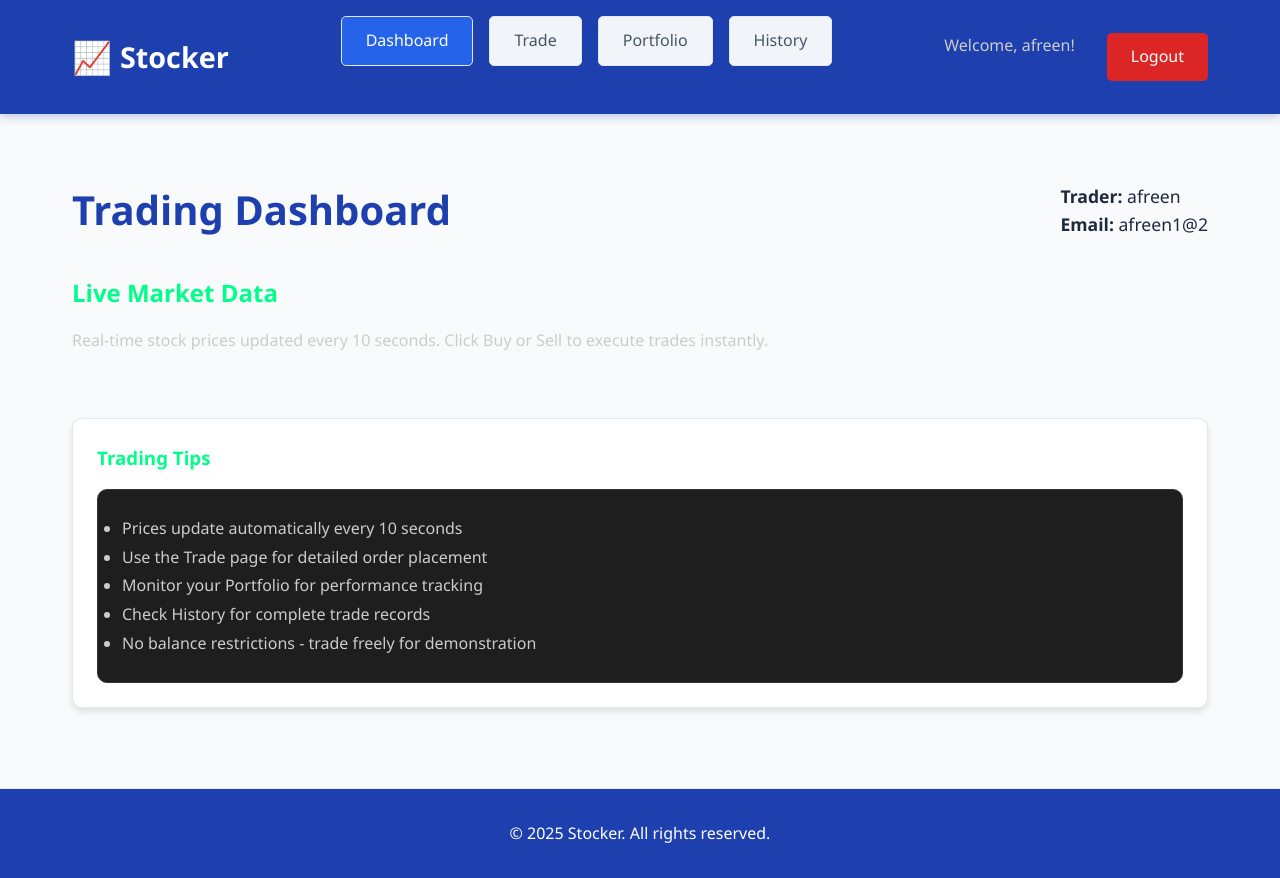
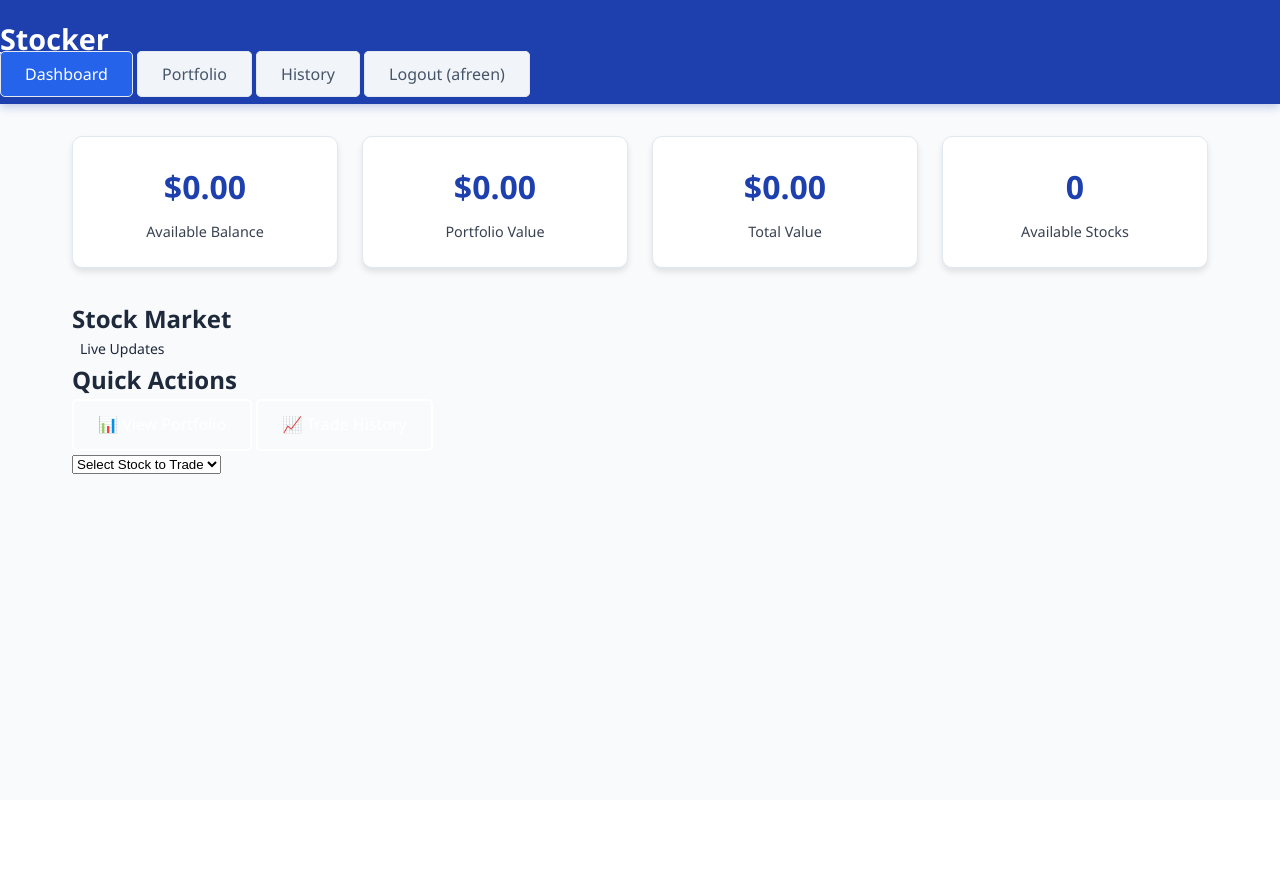
Before and after one commit to Thasleembegam04/STOCKER, a Flask app: template templates/dashboard.html in a window 1280 px wide. After the commit the page ends 474 px from the top, so only its background shows below. Run offline with Flask 3, Linux system fonts and the light colour scheme; the template is opened without the code that fills it, so the values that code supplies are empty; a user stored in the database is signed in.

Commit message:
Update dashboard.html

```diff
--- a/templates/dashboard.html
+++ b/templates/dashboard.html
@@ -5,90 +5,103 @@
     <meta name="viewport" content="width=device-width, initial-scale=1.0">
     <title>Dashboard - Stocker</title>
     <link rel="stylesheet" href="{{ url_for('static', filename='styles.css') }}">
-    <script src="{{ url_for('static', filename='script.js') }}"></script>
 </head>
-<body>
-    <header>
-        <div class="header-container">
-            <div class="logo">
-                <span class="logo-icon">📈</span>
-                <a href="{{ url_for('dashboard') }}" style="color: inherit; text-decoration: none;">Stocker</a>
-            </div>
-
-            <div class="nav-menu-container">
-                <a href="{{ url_for('dashboard') }}" class="nav-link active">Dashboard</a>
-                <a href="{{ url_for('trade') }}" class="nav-link">Trade</a>
-                <a href="{{ url_for('portfolio') }}" class="nav-link">Portfolio</a>
-                <a href="{{ url_for('history') }}" class="nav-link">History</a>
-            </div>
-
-            <div class="auth-buttons">
-                <span style="color: #cccccc; margin-right: 1rem;">Welcome, {{ session.username }}!</span>
-                <a href="{{ url_for('logout') }}" class="btn btn-danger">Logout</a>
-            </div>
+<body data-user-id="{{ session.user_id }}">
+    <header class="header">
+        <div class="container">
+            <nav class="nav">
+                <a href="/dashboard" class="logo">Stocker</a>
+                <div class="nav-links">
+                    <a href="/dashboard" class="nav-link active">Dashboard</a>
+                    <a href="/portfolio" class="nav-link">Portfolio</a>
+                    <a href="/history" class="nav-link">History</a>
+                    <a href="/logout" class="nav-link">Logout ({{ session.username }})</a>
+                </div>
+            </nav>
         </div>
     </header>
 
-    <main>
-        <div class="dashboard-container">
-            <div class="dashboard-header">
-                <h1 class="dashboard-title">Trading Dashboard</h1>
-                <div class="user-info">
-                    <p><strong>Trader:</strong> {{ session.username }}</p>
-                    <p><strong>Email:</strong> {{ session.email }}</p>
+    <main class="main-content">
+        <div class="container">
+            <div class="stats-grid mb-4">
+                <div class="stat-card">
+                    <div class="stat-value">${{ "%.2f"|format(balance) }}</div>
+                    <div class="stat-label">Available Balance</div>
+                </div>
+                <div class="stat-card">
+                    <div class="stat-value" id="portfolio-value">${{ "%.2f"|format(portfolio_value) }}</div>
+                    <div class="stat-label">Portfolio Value</div>
+                </div>
+                <div class="stat-card">
+                    <div class="stat-value">${{ "%.2f"|format(balance + portfolio_value) }}</div>
+                    <div class="stat-label">Total Value</div>
+                </div>
+                <div class="stat-card">
+                    <div class="stat-value">{{ stocks|length }}</div>
+                    <div class="stat-label">Available Stocks</div>
                 </div>
             </div>
 
-            <div class="market-summary">
-                <h2 style="color: #00ff88; margin-bottom: 1rem;">Live Market Data</h2>
-                <p style="color: #cccccc; margin-bottom: 2rem;">
-                    Real-time stock prices updated every 10 seconds. Click Buy or Sell to execute trades instantly.
-                </p>
+            <div class="card">
+                <div class="card-header">
+                    <h2 class="card-title">Stock Market</h2>
+                    <div style="display: flex; align-items: center; gap: 0.5rem; color: var(--text-muted); font-size: 0.875rem;">
+                        <div class="loading"></div>
+                        Live Updates
+                    </div>
+                </div>
+
+                <div class="grid grid-4">
+                    {% for symbol, stock in stocks.items() %}
+                    <div class="stock-card" data-symbol="{{ symbol }}">
+                        <div class="stock-symbol">{{ symbol }}</div>
+                        <div class="stock-name">{{ stock.name }}</div>
+                        <div class="stock-price">${{ "%.2f"|format(stock.price) }}</div>
+                        <div class="stock-change {% if stock.change >= 0 %}positive{% else %}negative{% endif %}">
+                            {{ "+" if stock.change >= 0 else "" }}${{ "%.2f"|format(stock.change) }}
+                        </div>
+                    </div>
+                    {% endfor %}
+                </div>
             </div>
 
-            <div class="stocks-grid">
-                {% for symbol, data in stocks.items() %}
-                <div class="stock-card" data-symbol="{{ symbol }}">
-                    <div class="stock-header">
-                        <div class="stock-symbol">{{ symbol }}</div>
-                        <div class="stock-price">${{ "%.2f"|format(data.price) }}</div>
-                    </div>
-                    <div class="stock-name">{{ data.name }}</div>
-                    <div class="stock-actions">
-                        <form method="GET" action="{{ url_for('trade') }}" style="display: inline; width: 48%; margin-right: 2%;">
-                            <input type="hidden" name="symbol" value="{{ symbol }}">
-                            <input type="hidden" name="action" value="buy">
-                            <button type="submit" class="btn-buy">Buy</button>
-                        </form>
-                        <form method="GET" action="{{ url_for('trade') }}" style="display: inline; width: 48%;">
-                            <input type="hidden" name="symbol" value="{{ symbol }}">
-                            <input type="hidden" name="action" value="sell">
-                            <button type="submit" class="btn-sell">Sell</button>
-                        </form>
+            <div class="card">
+                <div class="card-header">
+                    <h2 class="card-title">Quick Actions</h2>
+                </div>
+                <div class="grid grid-3">
+                    <a href="/portfolio" class="btn btn-secondary btn-lg">
+                        📊 View Portfolio
+                    </a>
+                    <a href="/history" class="btn btn-secondary btn-lg">
+                        📈 Trade History
+                    </a>
+                    <div>
+                        <select id="quick-trade-select" class="form-input" onchange="quickTrade(this.value)">
+                            <option value="">Select Stock to Trade</option>
+                            {% for symbol, stock in stocks.items() %}
+                            <option value="{{ symbol }}">{{ symbol }} - {{ stock.name }}</option>
+                            {% endfor %}
+                        </select>
                     </div>
                 </div>
-                {% endfor %}
             </div>
 
-            <div class="trading-tips">
-                <h3 style="color: #00ff88; margin-bottom: 1rem;">Trading Tips</h3>
-                <div style="background-color: #1e1e1e; padding: 1.5rem; border-radius: 10px; border: 1px solid #333;">
-                    <ul style="color: #cccccc; line-height: 1.8;">
-                        <li>Prices update automatically every 10 seconds</li>
-                        <li>Use the Trade page for detailed order placement</li>
-                        <li>Monitor your Portfolio for performance tracking</li>
-                        <li>Check History for complete trade records</li>
-                        <li>No balance restrictions - trade freely for demonstration</li>
-                    </ul>
-                </div>
+            {% if balance < 1000 %}
+            <div class="alert alert-warning">
+                <strong>Low Balance:</strong> Your account balance is getting low. Consider selling some positions to free up funds for new trades.
             </div>
+            {% endif %}
         </div>
     </main>
 
-    <footer>
-        <div class="footer-content">
-            <p>&copy; 2025 Stocker. All rights reserved.</p>
-        </div>
-    </footer>
+    <script src="{{ url_for('static', filename='script.js') }}"></script>
+    <script>
+        function quickTrade(symbol) {
+            if (symbol) {
+                window.location.href = `/trade/${symbol}`;
+            }
+        }
+    </script>
 </body>
 </html>
```
